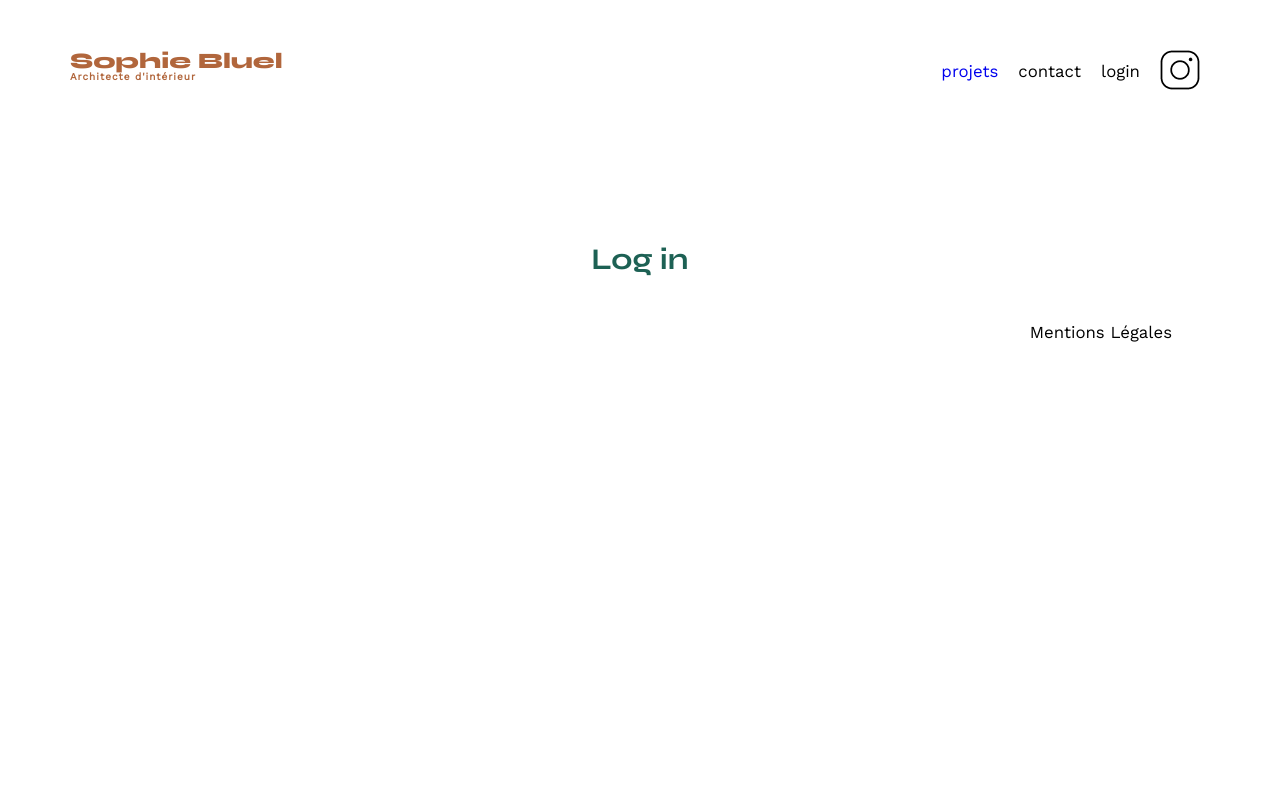
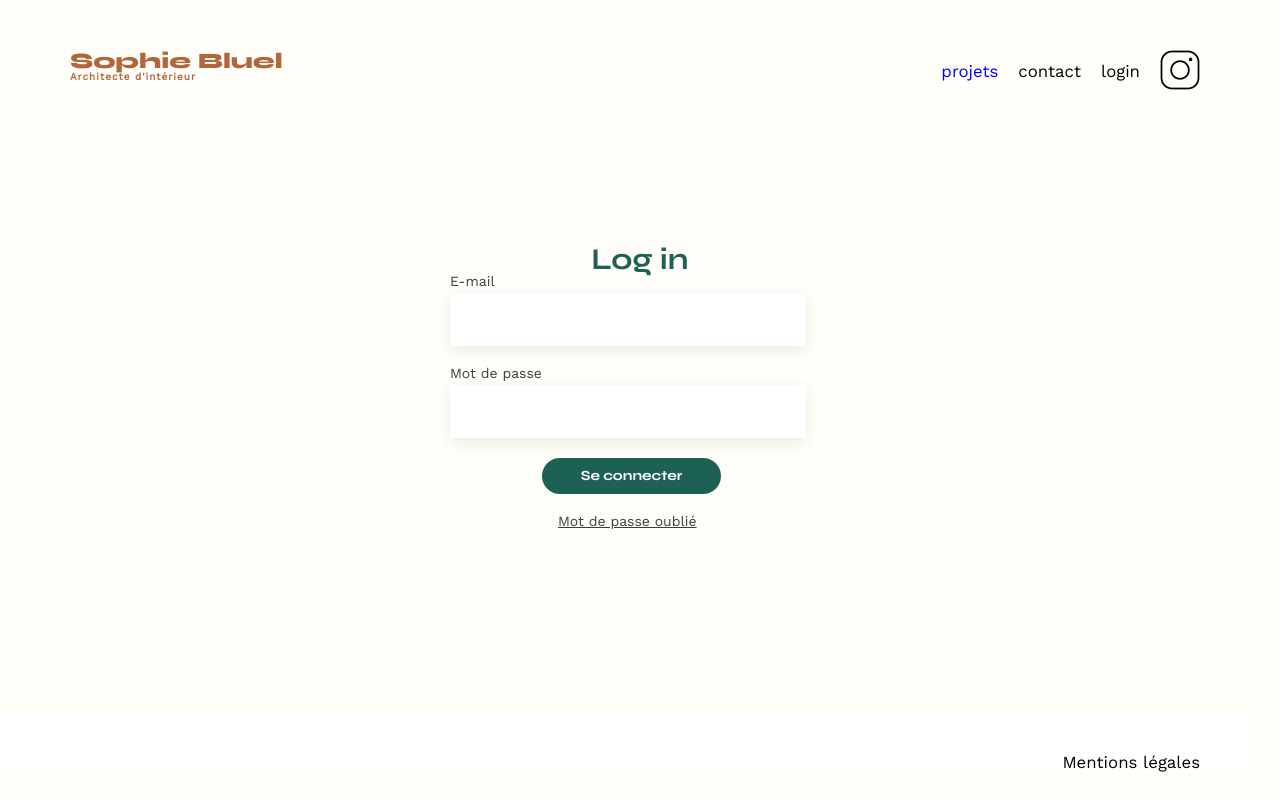
Before and after one commit to LuumiA/Portfolio-architecte-sophie-bluel-master, a plain HTML site: page FrontEnd/login.html in a window 1280 px wide. Drawn offline with nearby package versions, Linux system fonts and the light colour scheme; no server answers.

Commit message:
Création du formulaire de connexion

```diff
--- a/FrontEnd/assets/login.css
+++ b/FrontEnd/assets/login.css
@@ -126,6 +126,7 @@ table {
 }
 /** end reset css**/
 body {
+  background-color: #fffef8;
   max-width: 1140px;
   margin: auto;
   font-family: "Work Sans";
@@ -188,9 +189,76 @@ ul a {
   font-weight: 700;
   margin-top: 151px;
 }
+footer {
+  background-color: #ffffff;
+  position: absolute;
+  bottom: 0;
+  right: 0;
+
+  width: 100%;
+  height: 60px;
+  display: flex;
+  justify-content: flex-end;
+  margin: 2em;
+}
 
 footer nav ul {
   display: flex;
   justify-content: flex-end;
-  margin: 2em;
+  margin: 3em;
 }
+
+.login-container {
+  width: 379px;
+  margin-left: 380px;
+}
+
+.login-container label {
+  display: block;
+  margin-bottom: 5px;
+  text-align: left;
+  color: #3d3d3d;
+  font-family: "Work Sans";
+  font-size: 14px;
+  font-style: normal;
+  font-weight: 500;
+}
+.login-container input[type="email"],
+.login-container input[type="password"] {
+  width: 93%;
+  height: 51px;
+  margin-bottom: 20px;
+  border: 0px solid #ccc;
+  text-align: left;
+  background: #fff;
+  box-shadow: 0px 4px 14px 0px rgba(0, 0, 0, 0.09);
+}
+.login-container input[type="submit"] {
+  width: 179px;
+  height: 36px;
+  border-radius: 60px;
+  background: #1d6154;
+  border: none;
+  color: white;
+  cursor: pointer;
+  text-align: center;
+  margin-left: 92px;
+  margin-bottom: 20px;
+  text-align: center;
+  font-family: "Syne";
+  font-size: 14px;
+  font-style: normal;
+  font-weight: 700;
+}
+.login-container input[type="submit"]:hover {
+  background-color: #45a049;
+}
+
+.mdpForgotten {
+  color: #3d3d3d;
+  font-family: "Work Sans";
+  font-size: 14px;
+  font-style: normal;
+  font-weight: 500;
+  margin-left: 108px;
+}
--- a/FrontEnd/assets/style.css
+++ b/FrontEnd/assets/style.css
@@ -135,6 +135,7 @@ body {
   margin: auto;
   font-family: "Work Sans";
   font-size: 14px;
+  background: #fffef8;
 }
 header {
   display: flex;
--- a/FrontEnd/login.html
+++ b/FrontEnd/login.html
@@ -29,13 +29,27 @@
         </ul>
       </nav>
     </header>
+    <main>
     <section class="main">
       <h1 class="mainTitle">Log in</h1>
+      <div class="login-container">
+        <form action="/submit_login" method="post">
+            <label for="email">E-mail</label>
+            <input type="email" id="email" name="email" required>
+
+            <label for="password">Mot de passe</label>
+            <input type="password" id="password" name="password" required>
+
+            <input type="submit" value="Se connecter">
+        </form>
+        <a href="" class="mdpForgotten">Mot de passe oublié</a>
+    </div>
     </section>
+  </main>
     <footer>
       <nav>
         <ul>
-          <li>Mentions Légales</li>
+          <li>Mentions légales</li>
         </ul>
       </nav>
     </footer>
```
